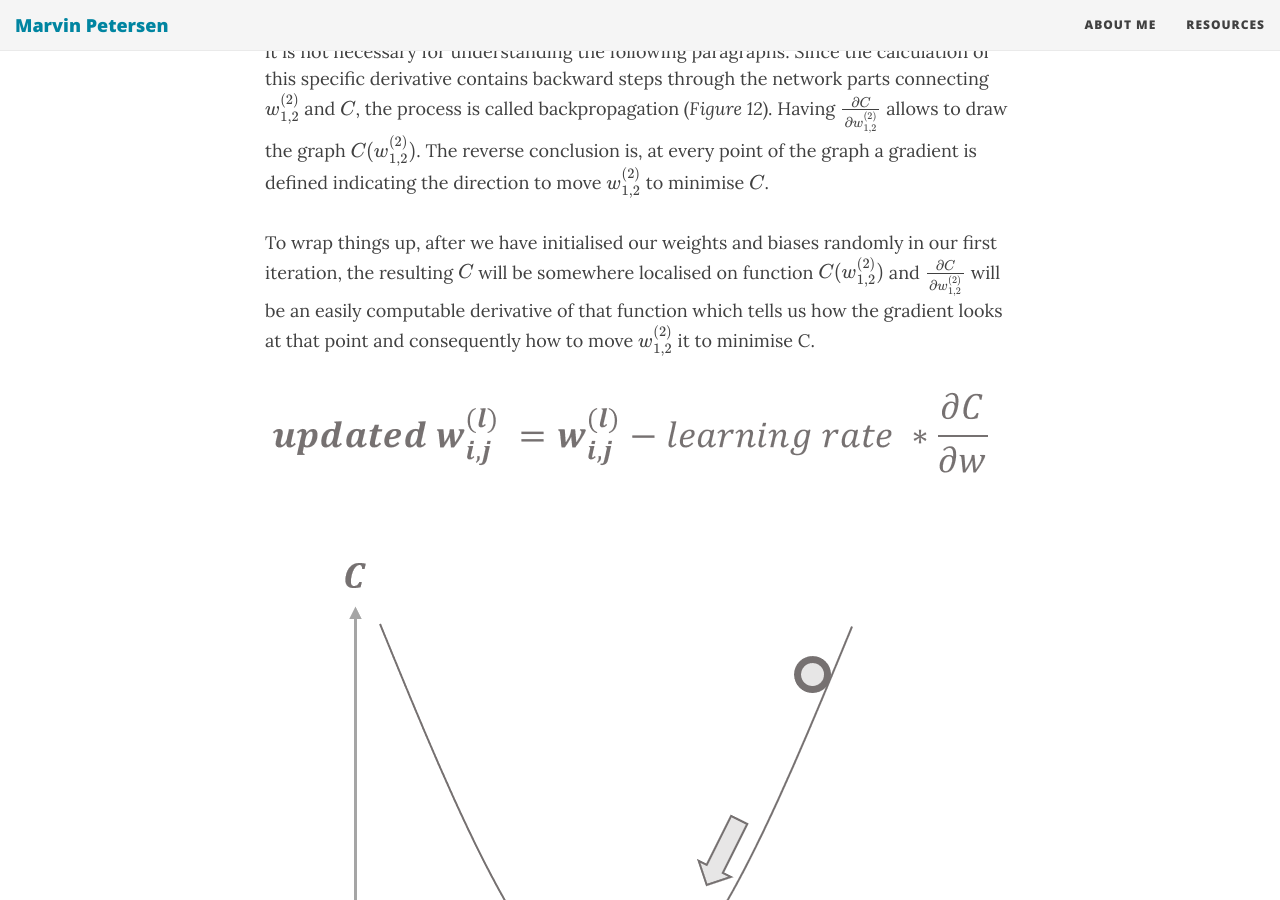
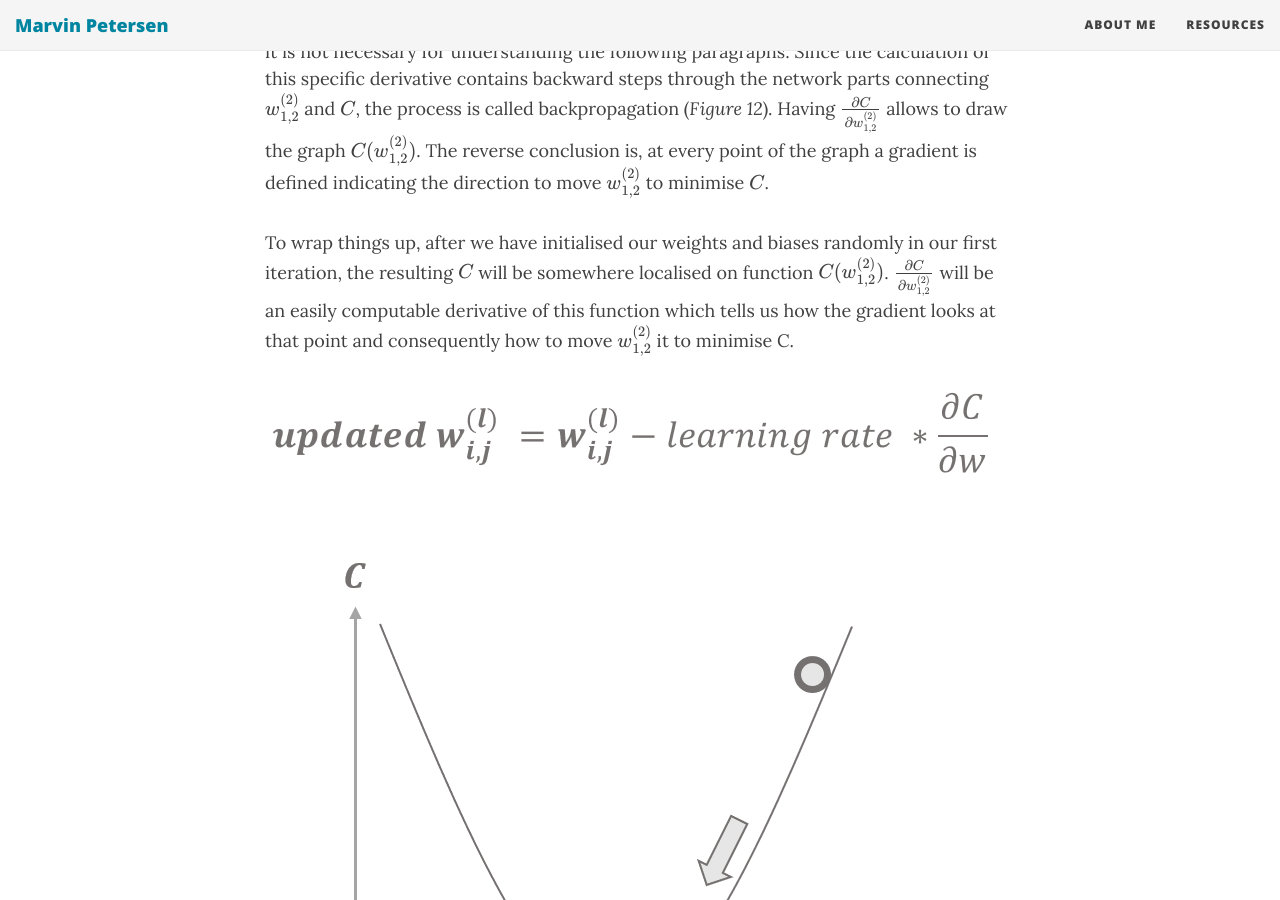
Before and after one commit to m-petersen/vinpetersen.github.io, a Jekyll site: the page built from _posts/2018-11-25-a-guided-tour-through-a-convolutional-neural-network-part-3.md, in a window 1280 px wide and 900 px high, scrolled down 2772 px. Built offline with Jekyll 4.4.1, drawn with Linux system fonts in a browser that asks for light colours; nearby versions of some CDN libraries; formulas are drawn with MathJax 3.

Commit message:
Update 2018-11-25-a-guided-tour-through-a-convolutional-neural-network-part-3.md

```diff
--- a/_posts/2018-11-25-a-guided-tour-through-a-convolutional-neural-network-part-3.md
+++ b/_posts/2018-11-25-a-guided-tour-through-a-convolutional-neural-network-part-3.md
@@ -32,7 +32,7 @@
 
 It is achieved by application of the chain rule, which will be subject of the next part. Now, it is not necessary for understanding the following paragraphs. Since the calculation of this specific derivative contains backward steps through the network parts connecting $$w_{1,2}^{(2)}$$ and $$𝐶$$, the process is called backpropagation (*Figure 12*). Having $$\frac{∂C}{∂w_{1,2}^{(2)}}$$ allows to draw the graph $$C(w_{1,2}^{(2)})$$. The reverse conclusion is, at every point of the graph a gradient is defined indicating the direction to move $$w_{1,2}^{(2)}$$ to minimise $$𝐶$$.
 
-To wrap things up, after we have initialised our weights and biases randomly in our first iteration, the resulting $$C$$ will be somewhere localised on function $$C(w_{1,2}^{(2)})$$ and $$\frac{∂C}{∂w_{1,2}^{(2)}}$$ will be an easily computable derivative of that function which tells us how the gradient looks at that point and consequently how to move $$w_{1,2}^{(2)}$$ it to minimise C.
+To wrap things up, after we have initialised our weights and biases randomly in our first iteration, the resulting $$C$$ will be somewhere localised on function $$C(w_{1,2}^{(2)})$$. $$\frac{∂C}{∂w_{1,2}^{(2)}}$$ will be an easily computable derivative of this function which tells us how the gradient looks at that point and consequently how to move $$w_{1,2}^{(2)}$$ it to minimise C.
 
 ![grad_desc.png]({{site.baseurl}}/img/grad_desc.png)
 *Figure 13. Gradient Descent*
```
